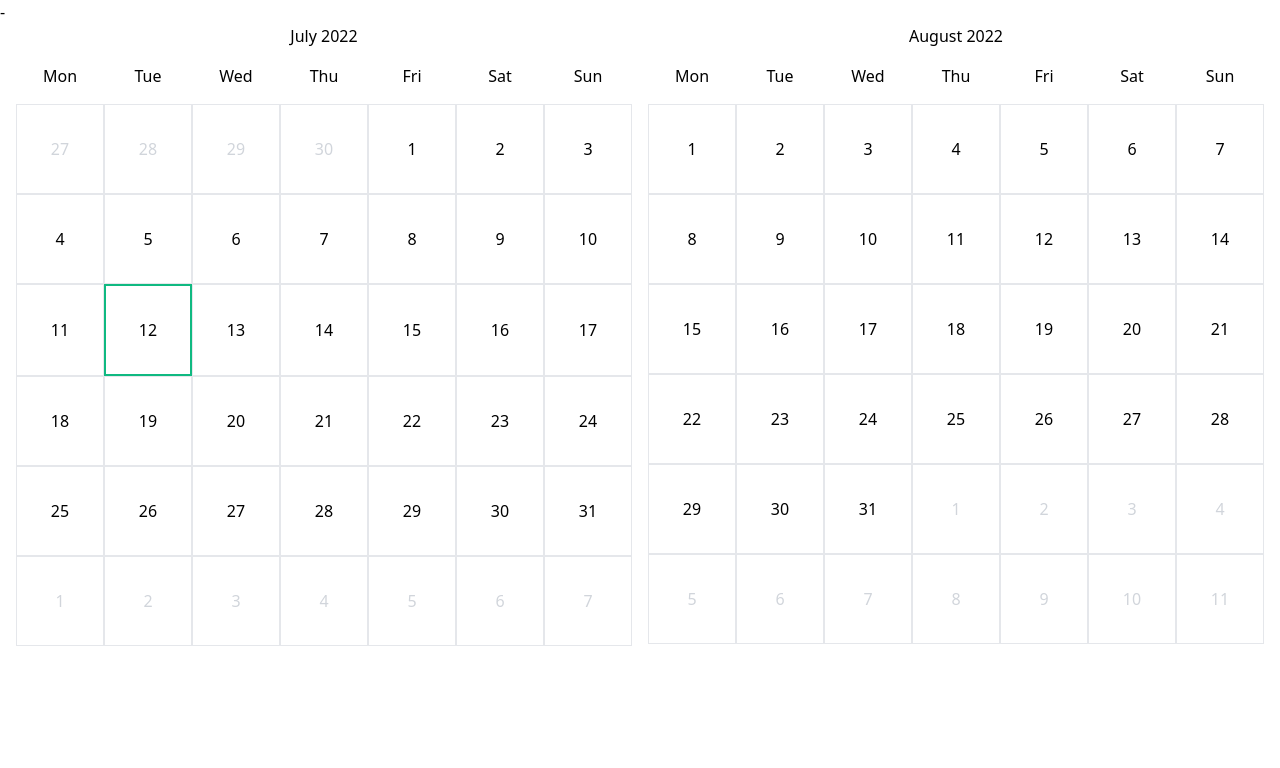
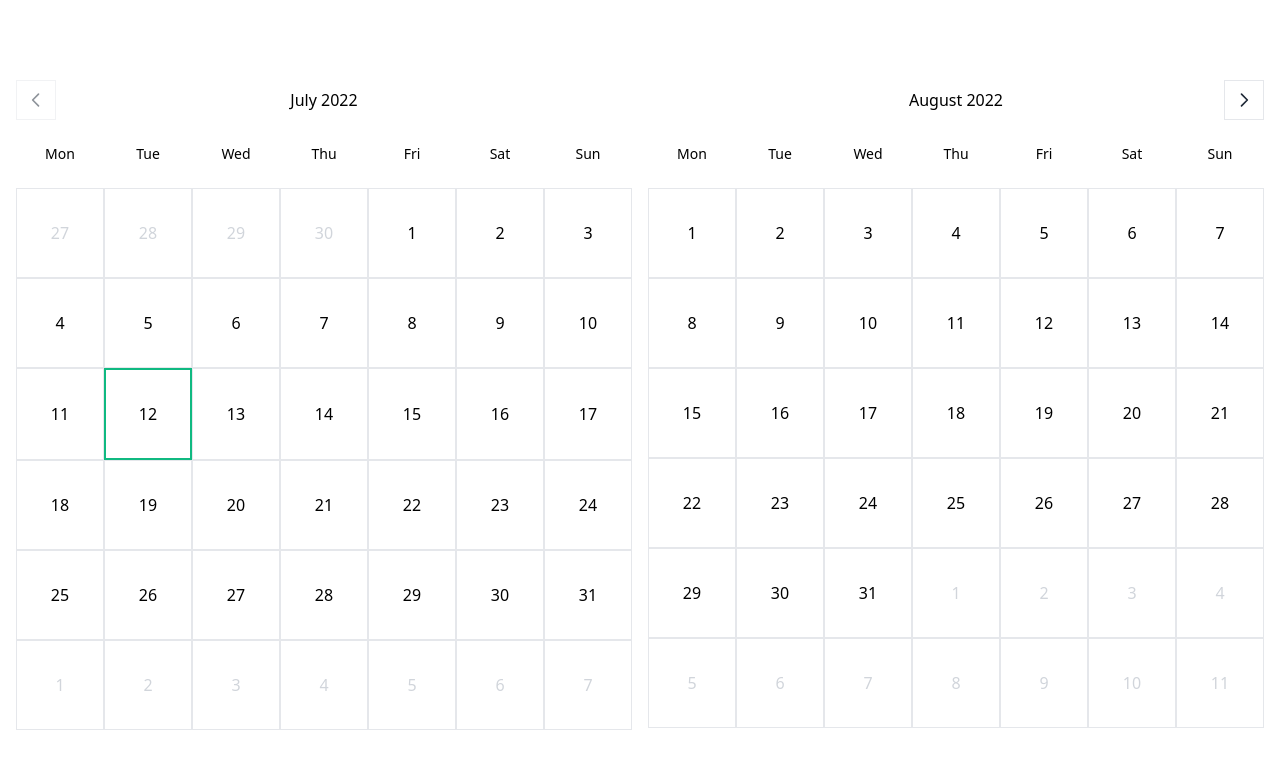
Before and after one commit to joffreyBerrier/vue-datepicker, a Vue app: page / in a window 1280 px wide. Shown: the top 768 px of the page. Built offline with nearby package versions, Linux system fonts and the light colour scheme.

Commit message:
add pagination

```diff
--- a/src/components/Calendar.vue
+++ b/src/components/Calendar.vue
@@ -1,10 +1,39 @@
 <template>
-  <div>
-    <p>{{checkIn}} - {{checkOut}}</p>
-    <div class="px-4 grid grid-cols-2 gap-4">
+  <div class="px-4">
+    <p class="py-4 h-20">
+      <template v-if="checkIn">
+        {{ checkIn }} - {{ checkOut }}
+      </template>
+    </p>
+
+    <div class="relative grid grid-cols-2 items-center gap-4">
+      <button
+        :disabled="activeIndex === 0"
+        @click="activeIndex--"
+        class="absolute left-0 w-10 h-10 flex items-center justify-center border border-gray-200 focus:outline-none disabled:opacity-50"
+      >
+        <svg xmlns="http://www.w3.org/2000/svg" class="w-5 h-5 stroke-current text-gray-800" fill="none" viewBox="0 0 24 24">
+          <path stroke-linecap="round" stroke-linejoin="round" stroke-width="2" d="M15 19l-7-7 7-7" />
+        </svg>
+      </button>
+
+      <p class="text-center py-2">{{ months[activeIndex].monthName }}</p>
+      <p class="text-center py-2">{{ months[activeIndex + 1].monthName }}</p>
+
+      <button
+        :disabled="activeIndex >= months.length - 2"
+        @click="activeIndex++"
+        class="absolute right-0 w-10 h-10 flex items-center justify-center border border-gray-200 focus:outline-none disabled:opacity-50"
+      >
+        <svg xmlns="http://www.w3.org/2000/svg" class="w-5 h-5 stroke-current text-gray-800" fill="none" viewBox="0 0 24 24">
+          <path stroke-linecap="round" stroke-linejoin="round" stroke-width="2" d="M9 5l7 7-7 7" />
+        </svg>
+      </button>
+    </div>
+
+    <div class="grid grid-cols-2 gap-4">
       <div v-for="month in paginate">
-        <div class="text-center">{{ month.monthName }}</div>
-        <ul class="grid grid-cols-7 text-center py-4">
+        <ul class="grid grid-cols-7 text-center py-6 text-sm">
           <li>Mon</li>
           <li>Tue</li>
           <li>Wed</li>
@@ -17,7 +46,7 @@
           <button
             type="button"
             :class="[
-              'focus:outline-none relative pb-[100%] border border-gray-200 transition-all',
+              'focus:outline-none relative pb-[100%] border border-gray-200',
               { 'pointer-events-none text-gray-300 line-through': !day.belongsToThisMonth },
               { 'border-2 border-green-500' : formatToday === day.formatDay },
               { 'bg-green-500' : checkIn === day.date },
@@ -74,6 +103,7 @@ export default defineComponent({
   },
   data() {
     return {
+      activeIndex: 0 as number,
       today: new Date as Date,
       disabledDates: [] as string[],
       hoveringDates: [] as string[],
@@ -95,7 +125,7 @@ export default defineComponent({
       return format(this.today, "DD/MM/YYYY")
     },
     paginate(): Month[] {
-      return this.months.slice(0, 2)
+      return this.months.slice(this.activeIndex, 2 + this.activeIndex)
     },
   },
   methods: {
```
